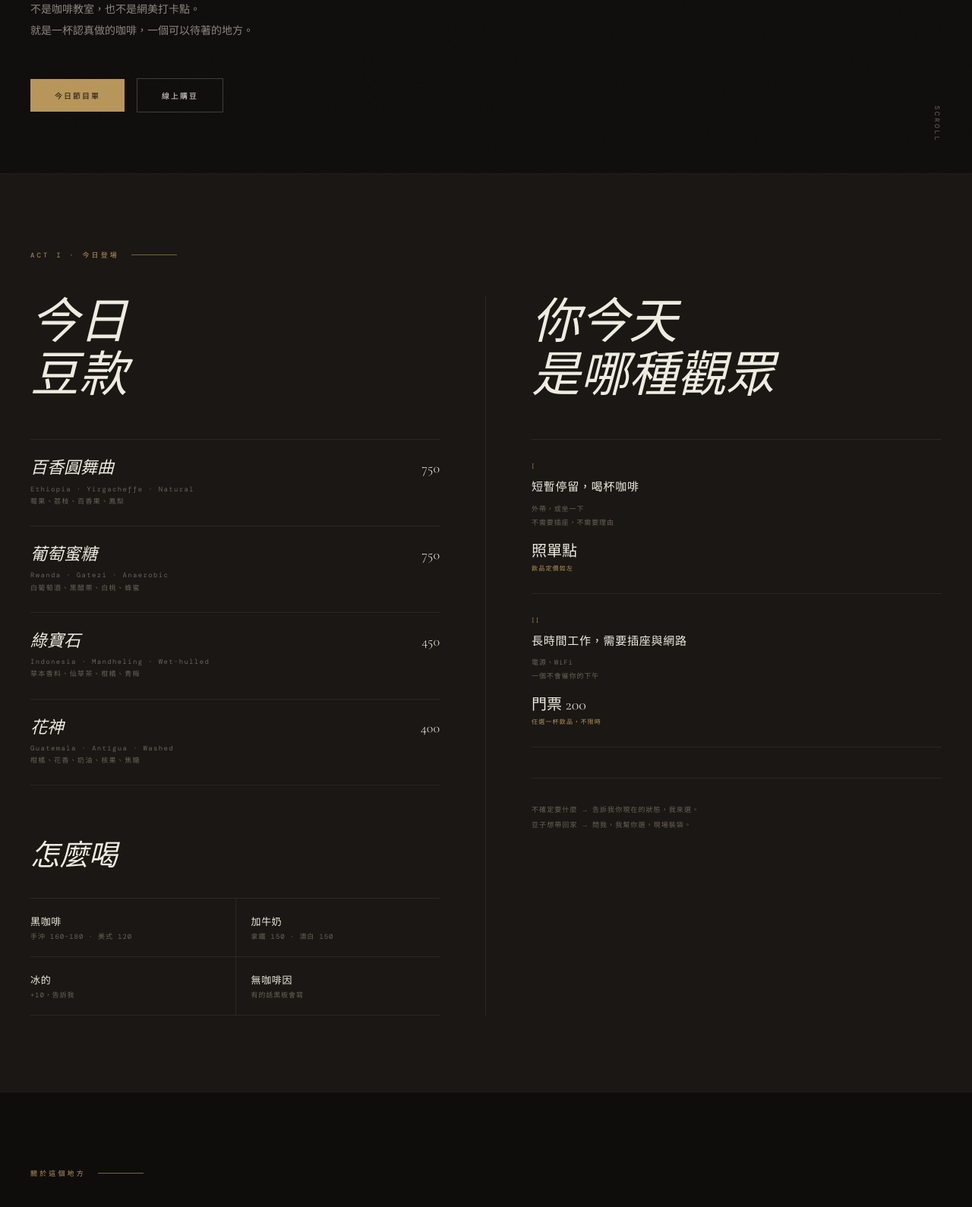
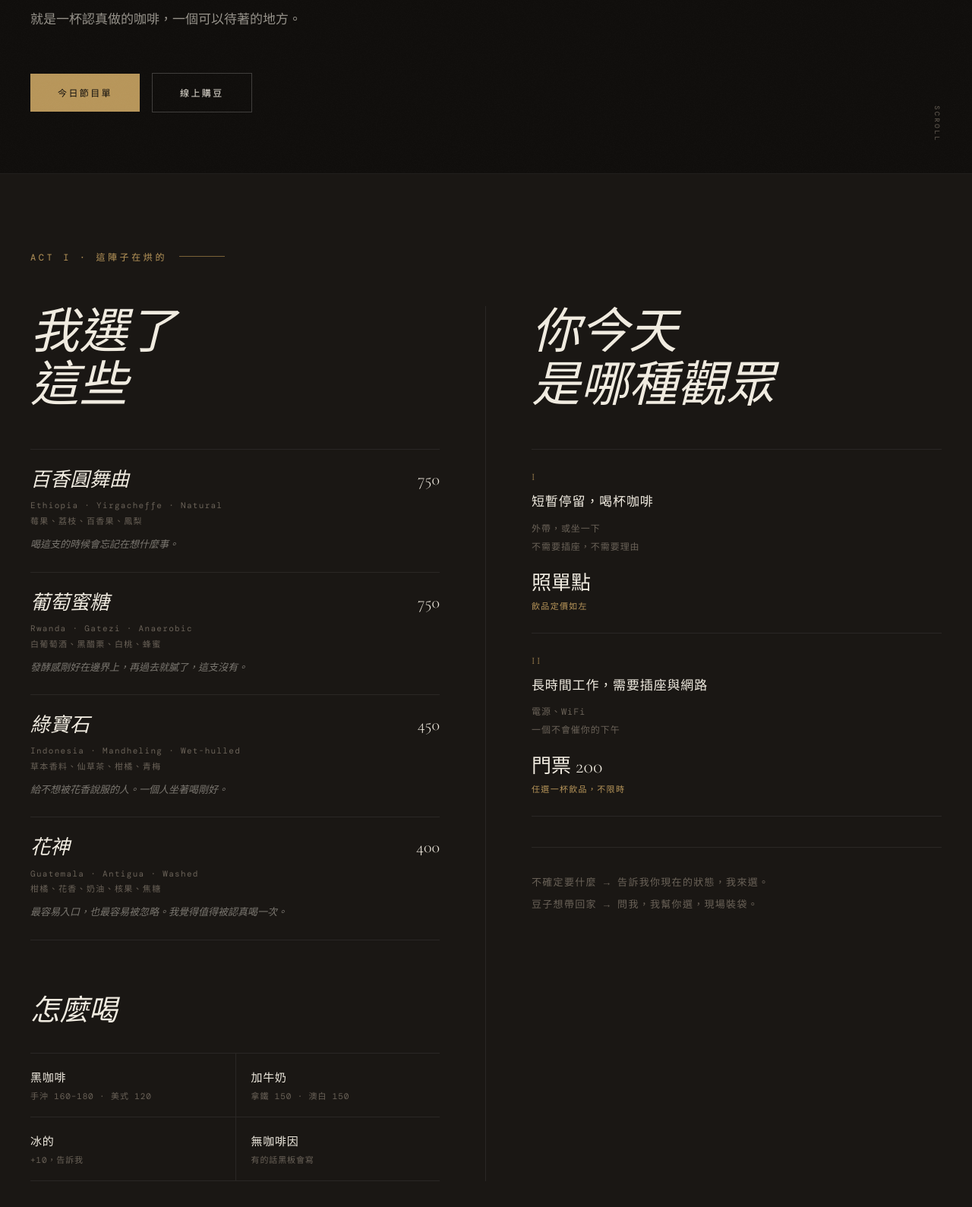
Before and after one commit to Norman-Shih/CafeTheatre, a plain HTML site: page index.html in a window 1280 px wide. Shown: the part 572-2161 px from the top of the page at 76% size. Drawn offline with nearby package versions, Linux system fonts and the light colour scheme; a web font is replaced by a local one.

Commit message:
Add files via upload

```diff
--- a/index.html
+++ b/index.html
@@ -60,7 +60,7 @@ nav {
 
 .nav-logo {
   font-family: 'Cormorant', serif;
-  font-size: 15px;
+  font-size: 18px;
   font-weight: 400;
   letter-spacing: 0.2em;
   color: var(--paper);
@@ -75,7 +75,7 @@ nav {
 
 .nav-links a {
   font-family: 'DM Mono', monospace;
-  font-size: 10px;
+  font-size: 12px;
   letter-spacing: 0.2em;
   color: var(--grey);
   text-decoration: none;
@@ -115,11 +115,11 @@ nav {
 
 .hero-eyebrow {
   font-family: 'DM Mono', monospace;
-  font-size: 10px;
-  letter-spacing: 0.35em;
+  font-size: 13px;
+  letter-spacing: 0.3em;
   color: var(--gold);
   text-transform: uppercase;
-  margin-bottom: 24px;
+  margin-bottom: 28px;
   opacity: 0;
   animation: fadeUp 1s ease 0.3s forwards;
 }
@@ -142,12 +142,12 @@ nav {
 }
 
 .hero-subtitle {
-  max-width: 480px;
-  font-size: 14px;
+  max-width: 520px;
+  font-size: 17px;
   font-weight: 300;
-  line-height: 2;
-  color: rgba(240,235,224,0.55);
-  margin-bottom: 48px;
+  line-height: 2.1;
+  color: rgba(240,235,224,0.6);
+  margin-bottom: 52px;
   opacity: 0;
   animation: fadeUp 1s ease 0.7s forwards;
 }
@@ -162,11 +162,11 @@ nav {
 
 .btn-primary {
   display: inline-block;
-  padding: 14px 32px;
+  padding: 16px 36px;
   background: var(--gold);
   color: var(--black);
   font-family: 'DM Mono', monospace;
-  font-size: 10px;
+  font-size: 12px;
   letter-spacing: 0.2em;
   text-transform: uppercase;
   text-decoration: none;
@@ -180,11 +180,11 @@ nav {
 
 .btn-secondary {
   display: inline-block;
-  padding: 14px 32px;
+  padding: 16px 36px;
   border: 0.5px solid rgba(255,255,255,0.2);
   color: var(--paper);
   font-family: 'DM Mono', monospace;
-  font-size: 10px;
+  font-size: 12px;
   letter-spacing: 0.2em;
   text-transform: uppercase;
   text-decoration: none;
@@ -224,11 +224,11 @@ section {
 
 .section-label {
   font-family: 'DM Mono', monospace;
-  font-size: 9px;
-  letter-spacing: 0.35em;
+  font-size: 12px;
+  letter-spacing: 0.3em;
   color: var(--gold);
   text-transform: uppercase;
-  margin-bottom: 48px;
+  margin-bottom: 56px;
   display: flex;
   align-items: center;
   gap: 16px;
@@ -295,25 +295,35 @@ section {
 
 .bean-name {
   font-family: 'Cormorant', serif;
-  font-size: 22px;
+  font-size: 26px;
   font-weight: 400;
   font-style: italic;
-  margin-bottom: 6px;
+  margin-bottom: 8px;
   transition: color 0.3s;
   line-height: 1.2;
 }
 
 .bean-origin {
   font-family: 'DM Mono', monospace;
-  font-size: 9px;
-  letter-spacing: 0.15em;
+  font-size: 11px;
+  letter-spacing: 0.12em;
   color: var(--grey);
+  line-height: 1.9;
+}
+
+.bean-reason {
+  font-family: 'Noto Serif TC', serif;
+  font-size: 13px;
+  font-weight: 300;
+  font-style: italic;
+  color: rgba(240,235,224,0.45);
   line-height: 1.8;
+  margin-top: 8px;
 }
 
 .bean-price {
   font-family: 'Cormorant', serif;
-  font-size: 18px;
+  font-size: 22px;
   font-weight: 300;
   color: var(--paper);
   white-space: nowrap;
@@ -336,43 +346,43 @@ section {
 
 .space-num {
   font-family: 'Cormorant', serif;
-  font-size: 11px;
+  font-size: 13px;
   font-weight: 300;
   color: var(--gold);
   letter-spacing: 0.2em;
-  margin-bottom: 10px;
+  margin-bottom: 12px;
 }
 
 .space-title {
-  font-size: 15px;
+  font-size: 17px;
   font-weight: 300;
   letter-spacing: 0.05em;
-  margin-bottom: 8px;
+  margin-bottom: 10px;
   line-height: 1.5;
 }
 
 .space-desc {
   font-family: 'DM Mono', monospace;
-  font-size: 9px;
+  font-size: 12px;
   color: var(--grey);
-  letter-spacing: 0.1em;
+  letter-spacing: 0.08em;
   line-height: 2;
-  margin-bottom: 12px;
+  margin-bottom: 14px;
 }
 
 .space-price {
   font-family: 'Cormorant', serif;
-  font-size: 20px;
+  font-size: 26px;
   font-weight: 300;
   color: var(--paper);
 }
 
 .space-price-note {
   font-family: 'DM Mono', monospace;
-  font-size: 8px;
+  font-size: 11px;
   color: var(--gold);
-  letter-spacing: 0.15em;
-  margin-top: 4px;
+  letter-spacing: 0.12em;
+  margin-top: 6px;
 }
 
 /* drink choices */
@@ -406,17 +416,17 @@ section {
 }
 
 .drink-name {
-  font-size: 13px;
+  font-size: 15px;
   font-weight: 300;
   letter-spacing: 0.05em;
-  margin-bottom: 4px;
+  margin-bottom: 6px;
 }
 
 .drink-detail {
   font-family: 'DM Mono', monospace;
-  font-size: 9px;
+  font-size: 11px;
   color: var(--grey);
-  letter-spacing: 0.1em;
+  letter-spacing: 0.08em;
 }
 
 /* ── ABOUT ── */
@@ -457,9 +467,9 @@ section {
 }
 
 .about-text {
-  font-size: 16px;
+  font-size: 17px;
   font-weight: 300;
-  line-height: 2.2;
+  line-height: 2.3;
   color: rgba(240,235,224,0.75);
 }
 
@@ -492,9 +502,9 @@ section {
 }
 
 .order-intro p {
-  font-size: 14px;
+  font-size: 17px;
   font-weight: 300;
-  line-height: 2;
+  line-height: 2.1;
   color: rgba(240,235,224,0.55);
 }
 
@@ -502,10 +512,10 @@ section {
   display: inline-flex;
   align-items: center;
   gap: 12px;
-  margin-top: 32px;
+  margin-top: 36px;
   font-family: 'DM Mono', monospace;
-  font-size: 10px;
-  letter-spacing: 0.2em;
+  font-size: 13px;
+  letter-spacing: 0.18em;
   color: var(--gold);
   text-decoration: none;
   text-transform: uppercase;
@@ -543,9 +553,9 @@ section {
 }
 
 .visit-info p, .visit-info address {
-  font-size: 14px;
+  font-size: 16px;
   font-weight: 300;
-  line-height: 2.2;
+  line-height: 2.3;
   color: rgba(240,235,224,0.65);
   font-style: normal;
 }
@@ -564,17 +574,17 @@ section {
 .hour-row {
   display: flex;
   justify-content: space-between;
-  padding: 14px 0;
+  padding: 16px 0;
   border-bottom: 0.5px solid var(--rule);
-  font-size: 13px;
+  font-size: 15px;
   font-weight: 300;
 }
 
 .hour-row:first-child { border-top: 0.5px solid var(--rule); }
 
 .hour-day { color: rgba(240,235,224,0.5); }
-.hour-time { color: var(--paper); font-family: 'DM Mono', monospace; font-size: 11px; letter-spacing: 0.1em; }
-.hour-closed { color: var(--grey); font-family: 'DM Mono', monospace; font-size: 11px; letter-spacing: 0.1em; }
+.hour-time { color: var(--paper); font-family: 'DM Mono', monospace; font-size: 13px; letter-spacing: 0.1em; }
+.hour-closed { color: var(--grey); font-family: 'DM Mono', monospace; font-size: 13px; letter-spacing: 0.1em; }
 
 /* ── FOOTER ── */
 footer {
@@ -587,7 +597,7 @@ footer {
 
 .footer-left {
   font-family: 'DM Mono', monospace;
-  font-size: 9px;
+  font-size: 12px;
   letter-spacing: 0.2em;
   color: var(--grey);
   line-height: 2;
@@ -596,11 +606,11 @@ footer {
 
 .footer-right {
   font-family: 'Cormorant', serif;
-  font-size: 13px;
+  font-size: 16px;
   font-style: italic;
   color: var(--grey);
   text-align: right;
-  line-height: 1.8;
+  line-height: 1.9;
 }
 
 /* ── ANIMATIONS ── */
@@ -678,17 +688,18 @@ footer {
 
 <!-- TODAY'S PROGRAMME -->
 <section class="programme" id="programme">
-  <div class="section-label">Act I · 今日登場</div>
+  <div class="section-label">Act I · 這陣子在烘的</div>
 
   <div class="programme-grid">
     <div class="programme-left">
-      <h2 class="programme-title">今日<br>豆款</h2>
+      <h2 class="programme-title">我選了<br>這些</h2>
 
       <div class="bean-list">
         <div class="bean-item">
           <div>
             <div class="bean-name">百香圓舞曲</div>
             <div class="bean-origin">Ethiopia · Yirgacheffe · Natural<br>莓果、荔枝、百香果、鳳梨</div>
+            <div class="bean-reason">喝這支的時候會忘記在想什麼事。</div>
           </div>
           <div class="bean-price">750</div>
         </div>
@@ -696,6 +707,7 @@ footer {
           <div>
             <div class="bean-name">葡萄蜜糖</div>
             <div class="bean-origin">Rwanda · Gatezi · Anaerobic<br>白葡萄酒、黑醋栗、白桃、蜂蜜</div>
+            <div class="bean-reason">發酵感剛好在邊界上，再過去就膩了，這支沒有。</div>
           </div>
           <div class="bean-price">750</div>
         </div>
@@ -703,6 +715,7 @@ footer {
           <div>
             <div class="bean-name">綠寶石</div>
             <div class="bean-origin">Indonesia · Mandheling · Wet-hulled<br>草本香料、仙草茶、柑橘、青梅</div>
+            <div class="bean-reason">給不想被花香說服的人。一個人坐著喝剛好。</div>
           </div>
           <div class="bean-price">450</div>
         </div>
@@ -710,6 +723,7 @@ footer {
           <div>
             <div class="bean-name">花神</div>
             <div class="bean-origin">Guatemala · Antigua · Washed<br>柑橘、花香、奶油、核果、焦糖</div>
+            <div class="bean-reason">最容易入口，也最容易被忽略。我覺得值得被認真喝一次。</div>
           </div>
           <div class="bean-price">400</div>
         </div>
@@ -765,7 +779,7 @@ footer {
       </div>
 
       <div style="margin-top: 40px; padding-top: 32px; border-top: 0.5px solid var(--rule);">
-        <p style="font-family: 'DM Mono', monospace; font-size: 9px; letter-spacing: 0.12em; color: var(--grey); line-height: 2.2;">
+        <p style="font-family: 'DM Mono', monospace; font-size: 13px; letter-spacing: 0.1em; color: var(--grey); line-height: 2.2;">
           不確定要什麼 → 告訴我你現在的狀態，我來選。<br>
           豆子想帶回家 → 問我，我幫你選，現場裝袋。
         </p>
@@ -813,7 +827,7 @@ footer {
   <div class="order-intro">
     <h2>豆子可以<br>帶回家</h2>
     <p>所有豆子都是我自己烘的，小批量，烘完新鮮上架。不確定要選哪包？告訴我你平常怎麼喝，我幫你選。現場可以直接問，線上可以傳訊息。</p>
-    <p style="margin-top: 16px;">滿 800 元免運，7-11 店到店寄送。固定需求可以告訴我，我幫你留豆，每個月通知你來拿或寄出去。</p>
+    <p style="margin-top: 16px; font-size: 16px; line-height: 2.1; color: rgba(240,235,224,0.55);">滿 800 元免運，7-11 店到店寄送。固定需求可以告訴我，我幫你留豆，每個月通知你來拿或寄出去。</p>
     <a href="https://theatre.1shop-app.com/coffee" target="_blank" class="order-cta">前往線上選購</a>
   </div>
 </section>
```
